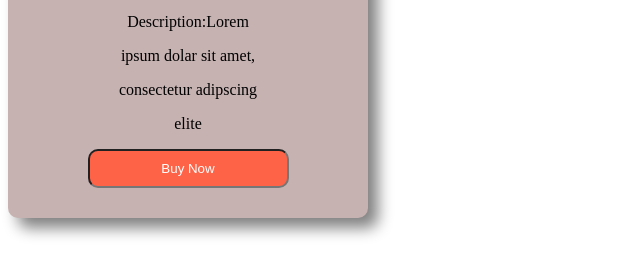
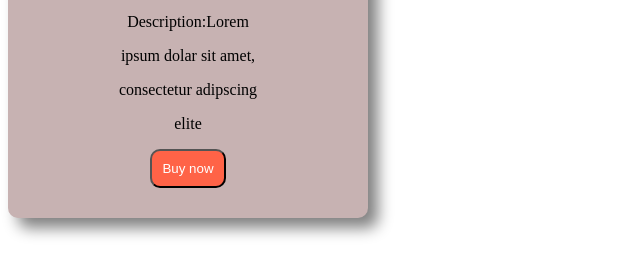
Before and after one commit to acciojob/pricing-card-sahilsaifi310, a website: page main.html in a window 1280 px wide. Shown: the part 255-530 px from the top of the page, without its empty margins (0-640 px from the left). Drawn offline with Linux system fonts and the light colour scheme.

Commit message:
created a submission

```diff
--- a/main.html
+++ b/main.html
@@ -13,7 +13,7 @@
     box-shadow:10px 10px 15px gray;
     border-radius: 10px;
 }
-.button{
+button{
     padding: 10px;
     background-color: tomato;
     color: white;
@@ -38,10 +38,7 @@
 <p>consectetur adipscing</p>
 <p>elite</p>
 
-<div class="btn">
-<input  class="button"  type="btn" value="Buy Now">
-
-    </div>
+<button>Buy now</button>
 </div>
 
 
```
